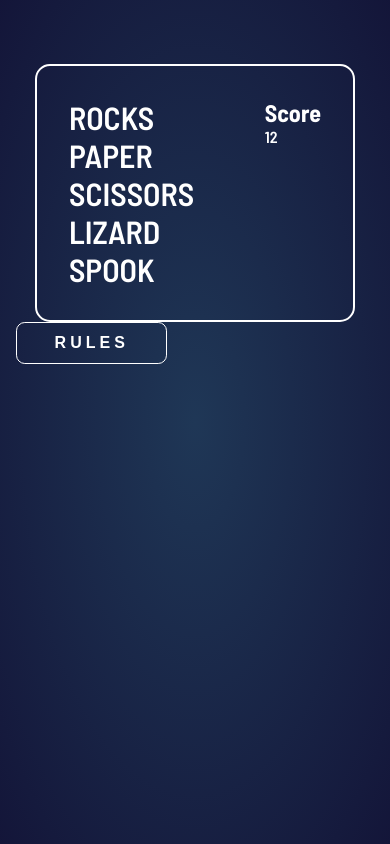
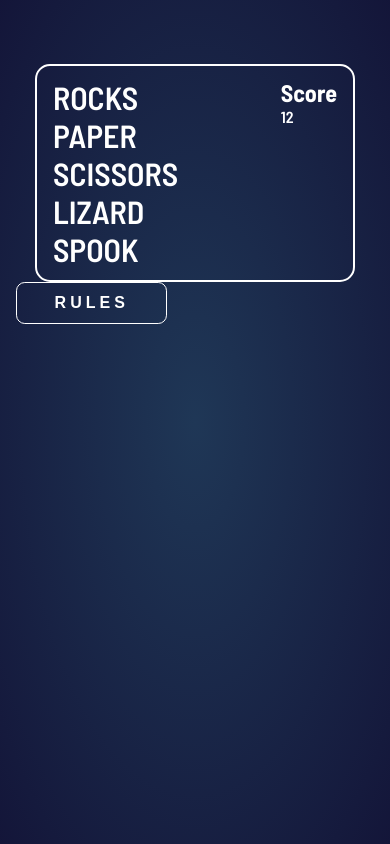
Before and after one commit to GSterczewski/fm-rock-paper-scissors, a Vue app: page / in a window 390 px wide. Built offline with nearby package versions, Linux system fonts and the light colour scheme.

Commit message:
adjust paddings on desktop and mobile views

```diff
--- a/src/components/VHeader.vue
+++ b/src/components/VHeader.vue
@@ -32,10 +32,13 @@ h1{
     display: flex;
     justify-content: space-between;
     margin:0 auto;
-    padding: 2rem;
+    padding: 1rem 1.8rem;
     border: 2px solid white;
     border-radius:15px;
     color: var(--color-white);
 
+    @media(max-width:650px){
+      padding: 0.75rem 1rem;
+    }
   }
 </style>
```
